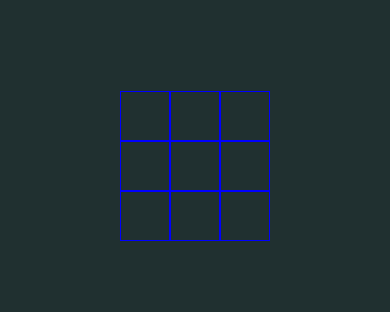
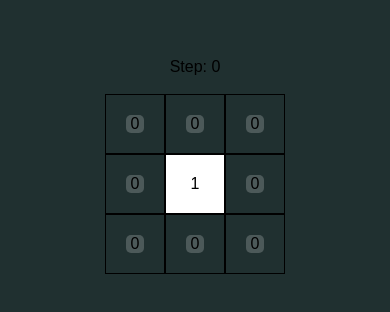
Before and after one commit to BretHudson/random-walk-animation, a plain HTML site: page index.html in a window 390 px wide. Shown: the part 256-568 px from the top of the page. Drawn offline with Linux system fonts and the light colour scheme.

Commit message:
Created walk animation

```diff
--- a/css/styles.css
+++ b/css/styles.css
@@ -1,6 +1,12 @@
+html {
+	font-family: sans-serif;
+}
+
 body {
-	display: grid;
-	place-items: center;
+	text-align: center;
+	/* 2024 way to vertically align :) */
+	align-content: center;
+
 	background: var(--bg-color);
 }
 
@@ -12,7 +18,21 @@ body {
 }
 
 .cell {
+	--_opacity: calc(pow(var(--opacity, 0), 1 / 2.2));
+	text-align: center;
+	align-content: center;
 	width: var(--cell-size);
 	aspect-ratio: 1 / 1;
-	border: 1px solid blue;
+	border: 1px solid #000;
+	background: rgb(255 255 255 / var(--_opacity));
+	color: black;
 }
+
+.cell::after {
+	content: attr(data-value);
+	background: #ffffff33;
+	min-width: 2ch;
+	padding-inline: 0.5ch;
+	display: inline-block;
+	border-radius: 5px;
+}
--- a/index.html
+++ b/index.html
@@ -10,15 +10,18 @@
 		<style type="text/css">
 			:root {
 				--bg-color: #203030;
-				--cell-size: 50px;
+				--cell-size: 60px;
 			}
 		</style>
 		<script>
 			gridSize = 3;
-			startCell = [1, 1];
+			startCell = [0, 0].map((c) => Math.floor(gridSize / 2));
+			// startCell = [0, 0];
 		</script>
 	</head>
 	<body class="three-column-layout">
+		<h3>Step: <span id="step">0</span></h3>
+		<br />
 		<div id="grid"></div>
 		<script type="module">
 			import { startWalker } from '/js/walk.js';
--- a/js/walk.js
+++ b/js/walk.js
@@ -15,25 +15,101 @@ export const startWalker = () => {
 
 	const gridElem = document.getElementById('grid');
 	gridElem.replaceChildren(); // empty the grid (web hot reloader)
+	const allPositions = [];
 	for (let y = 0; y < gridSize; ++y) {
 		for (let x = 0; x < gridSize; ++x) {
-			const cell = document.createElement('div');
-			cell.classList.add('cell');
-			gridElem.append(cell);
+			allPositions.push([x, y]);
 		}
 	}
 
+	allPositions.forEach(([x, y]) => {
+		const cell = document.createElement('div');
+		cell.classList.add('cell');
+		cell.setAttribute('data-x', x);
+		cell.setAttribute('data-y', y);
+		gridElem.append(cell);
+	});
+
 	const _cells = [...gridElem.children];
-	const getCell = (x, y) => _cells[y * gridSize + x];
+	const _values = Array.from(_cells, () => 0);
+	const getXY = (arr, x, y) => arr[y * gridSize + x];
+	const setXY = (arr, x, y, v) => (arr[y * gridSize + x] = v);
+	const getCell = (x, y) => getXY(_cells, x, y);
+	const setCellValue = (x, y, val) => {
+		_values[y * gridSize + x] = val;
+		const cell = getCell(x, y);
+		let dValue = val.toFixed(2).replace(/0$/, '').replace(/\.0$/, '');
+		if (+dValue - val > Number.EPSILON) {
+			dValue = `~` + dValue;
+		}
+		cell.setAttribute('data-value', dValue);
+		cell.style.setProperty('--opacity', val);
+	};
+
+	allPositions.forEach(([x, y]) => {
+		setCellValue(x, y, 0);
+	});
+	setCellValue(...startCell, 1);
+
+	const neighborOffsets = [
+		[-1, 0],
+		[1, 0],
+		[0, -1],
+		[0, 1],
+	];
+
+	const getNeighbors = (cellX, cellY) => {
+		return neighborOffsets
+			.map(([x, y]) => [cellX + x, cellY + y])
+			.filter(([x, y]) => {
+				return x >= 0 && y >= 0 && x < gridSize && y < gridSize;
+			});
+	};
+
+	const cache = [];
+	cache.push([..._values]);
+	console.log(cache);
+
+	const updateCells = (state) => {
+		allPositions.forEach(([x, y]) => {
+			setCellValue(x, y, getXY(state, x, y));
+		});
+	};
+
+	const prevStep = () => {
+		updateCells(cache[step]);
+	};
+
+	const nextStep = () => {
+		if (!cache[step]) {
+			const filledCells = allPositions.filter(
+				([x, y]) => getXY(_values, x, y) > 0,
+			);
+			const nextState = Array.from(_values, () => 0);
+			filledCells.forEach(([x, y]) => {
+				const neighborPos = getNeighbors(x, y);
+				const p = getXY(_values, x, y);
+				const k = neighborPos.length;
+				const remainder = (p * (5 - k)) / 5;
+				const fifth = p / 5;
+
+				neighborPos.forEach(([nX, nY]) => {
+					setXY(nextState, nX, nY, getXY(nextState, nX, nY) + fifth);
+				});
+				setXY(nextState, x, y, getXY(nextState, x, y) + remainder);
+				// setXY(nextState, x, y, remainder);
+			});
+
+			cache[step] = nextState;
+		}
+
+		updateCells(cache[step]);
+	};
 
 	/// Input
-	const isDown = {};
 	let step = 0;
-	const maxSteps = 3;
 	window.addEventListener('keydown', (e) => {
-		if (isDown[e.key]) return;
-
-		const prevStep = step;
+		const lastStep = step;
 
 		switch (e.key) {
 			case 'ArrowLeft':
@@ -44,16 +120,11 @@ export const startWalker = () => {
 				break;
 		}
 
-		step = Math.clamp(step, 0, maxSteps);
+		step = Math.max(0, step);
 
-		if (prevStep !== step) {
-			console.log('we updated');
-		}
+		if (step > lastStep) nextStep();
+		else if (step < lastStep) prevStep();
 
-		isDown[e.key] = true;
-	});
-
-	window.addEventListener('keyup', (e) => {
-		isDown[e.key] = false;
+		document.getElementById('step').textContent = step;
 	});
 };
```
